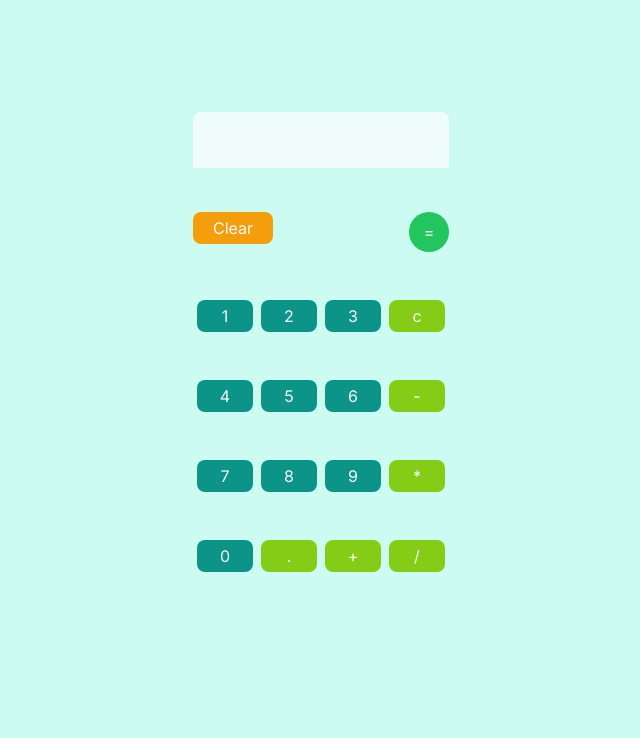
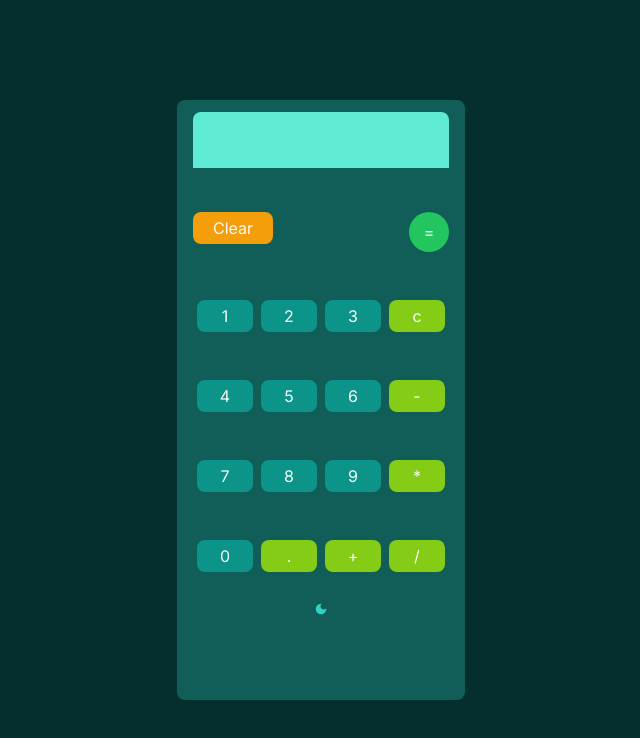
Before and after one commit to AhiVaElGesundo1320/Calculator, a Next.js app: page / in a window 1280 px wide. Shown: the top 738 px of the page, without its empty margins (319-959 px from the left). Built offline with nearby package versions, Linux system fonts and the light colour scheme.

Commit message:
Creando boton darkMode

```diff
--- a/package.json
+++ b/package.json
@@ -15,7 +15,8 @@
     "next": "14.1.0",
     "next-themes": "^0.2.1",
     "react": "^18",
-    "react-dom": "^18"
+    "react-dom": "^18",
+    "react-icons": "^5.0.1"
   },
   "devDependencies": {
     "autoprefixer": "^10.0.1",
--- /dev/null
+++ b/src/app/components/ThemeContextProvider.js
@@ -0,0 +1,28 @@
+"use-client";
+import React, { useContext, useState, createContext, useEffect } from "react";
+
+const toggleContext = createContext();
+
+export function useTheme() {
+  return useContext(toggleContext);
+}
+
+export const ThemeContextProvider = ({ children }) => {
+  const [theme, setTheme] = useState("dark");
+  useEffect(() => {
+    theme === "dark"
+      ? document.querySelector("html").classList.add("dark")
+      : document.querySelector("html").classList.remove("dark");
+  }, [theme]);
+
+  const toggleTheme = () => {
+    console.log(theme);
+    setTheme((prevTheme) => (prevTheme === "light" ? "dark" : "light"));
+  };
+
+  return (
+    <toggleContext.Provider value={toggleTheme}>
+      {children}
+    </toggleContext.Provider>
+  );
+};
--- a/src/app/components/[id].js
+++ b/src/app/components/[id].js
@@ -1,11 +1,12 @@
 "use client";
 
-import React, { useContext, createContext, useState } from "react";
-
+import React, { useState, useEffect } from "react";
+import { useTheme } from "./ThemeContextProvider";
+import { MdDarkMode } from "react-icons/md";
 
 export const Calculator = () => {
-  const [result, setResult] = useState("")
-
+  const [result, setResult] = useState("");
+  const themeActive = useTheme();
   //const activeTheme = () => {
   //  setTheme(theme === 'dark:bg-teal-800' ? 'bg-teal-300 ' : 'dark:bg-teal-800')
   //  console.log(theme)
@@ -26,20 +27,18 @@ export const Calculator = () => {
     setResult(eval(result));
   };
 
+  //className="bg-teal-300 my-3 w-52 h-14 rounded-t-lg flex dlex-col items-end" bg-teal-950
 
-
-  //className="bg-teal-300 my-3 w-52 h-14 rounded-t-lg flex dlex-col items-end" bg-teal-950
   return (
-
-    <div className={`light:bg-teal-300 dark:bg-teal-800 light:bg-teal-300 h-3/4 w-72 rounded-lg flex flex-col items-center`}
-    >
-      <div className=" bg-teal-50 my-3 dark:bg-teal-300 w-64  h-14 rounded-t-lg flex flex-col items-center">
+    <div className="bg-teal-300 dark:bg-teal-800 h-3/4 w-72 rounded-lg flex flex-col items-center">
+      <div className="bg-teal-50 my-3 dark:bg-teal-300 w-64  h-14 rounded-t-lg flex flex-col items-center">
         <input
           className="bg-transparent w-52 h-14 text-teal-950  flex items-end text-end active:none focus:outline-none"
           type="text"
           value={result}
         />
       </div>
+
       <div className=" h-3/5 w-64 mt-8 flex flex-col justify-between">
         <div className="flex justify-between">
           <div className="bg-amber-500 w-20 h-8 rounded-lg text-center flex justify-center">
@@ -169,7 +168,14 @@ export const Calculator = () => {
           </button>
         </div>
       </div>
+      <div className="my-5 items-center content-center">
+        <button
+          className="flex flex-col items-center aling-center content-center w-14 text-teal-500 dark:text-teal-400 hover:bg-teal-100 dark:hover:bg-teal-700 focus:outline-none focus:ring-4 focus:ring-teal-200 dark:focus:ring-teal-700 rounded-lg text-sm p-2.5"
+          onClick={themeActive}
+        >
+          <MdDarkMode />
+        </button>
+      </div>
     </div>
-
   );
 };
--- a/src/app/layout.js
+++ b/src/app/layout.js
@@ -13,7 +13,9 @@ export default function RootLayout({ children }) {
   return (
 
       <html lang="en">
+
         <body className={inter.className}>{children}</body>
+
       </html>
 
   );
--- a/src/app/page.js
+++ b/src/app/page.js
@@ -1,13 +1,13 @@
 "use client";
 import { Calculator } from "./components/[id]";
-
+import { ThemeContextProvider } from "./components/ThemeContextProvider";
 export default function Home() {
   return (
     //text-gray-50
     <main className="h-screen flex flex-col items-center justify-center text-gray-50 bg-teal-100 dark:bg-teal-950">
-
+      <ThemeContextProvider>
         <Calculator />
-
+        </ThemeContextProvider>
     </main>
   );
 }
--- a/tailwind.config.js
+++ b/tailwind.config.js
@@ -1,7 +1,6 @@
 /** @type {import('tailwindcss').Config} */
 module.exports = {
   theme: {
-    darkMode: 'class',
     colors: {
       transparent: 'transparent',
       current: 'currentColor',
@@ -20,6 +19,7 @@ module.exports = {
     "./src/components/**/*.{js,ts,jsx,tsx,mdx}",
     "./src/app/**/*.{js,ts,jsx,tsx,mdx}",
   ],
+  'darkMode':'class',
   theme: {
     extend: {
       backgroundImage: {
```
Also changed, not shown: 1 other file (tests, documents, lock files or other folders).
